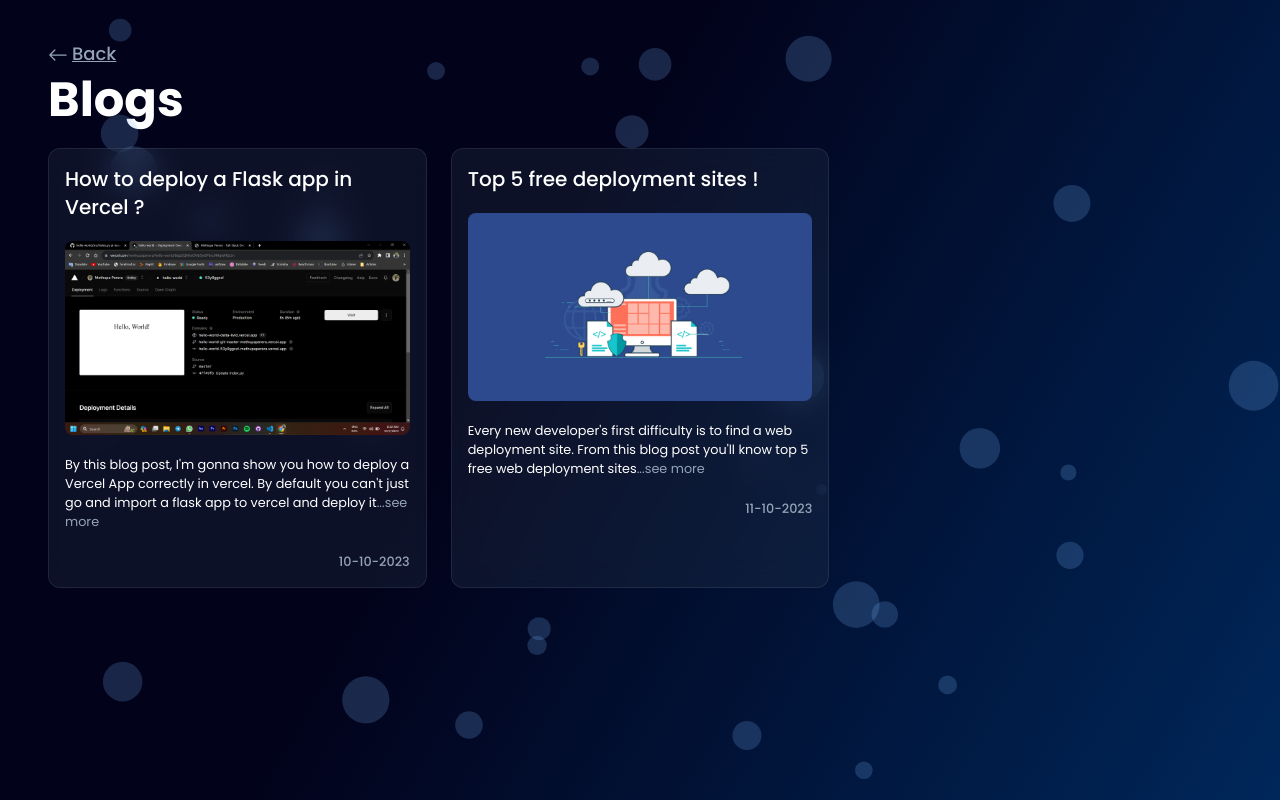
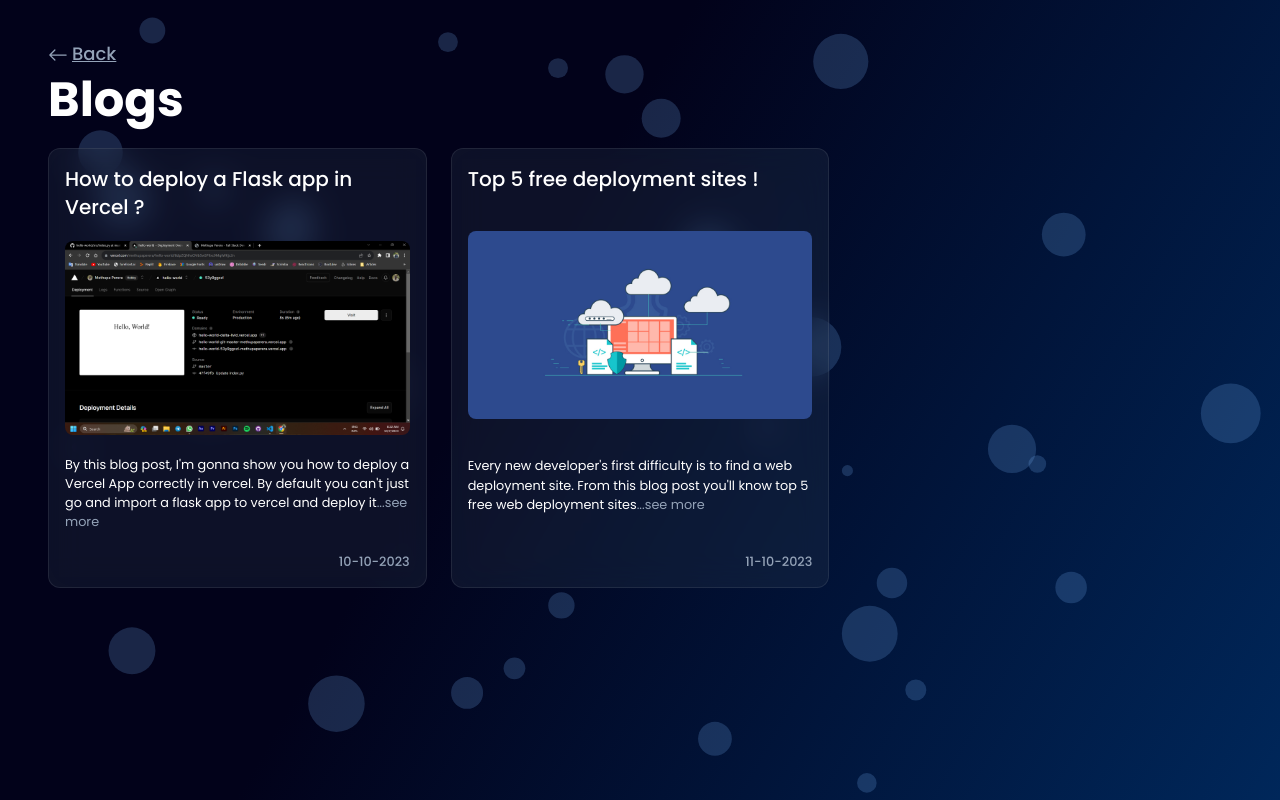
Before and after one commit to methupaPerera/my-portfolio, a React (Vite) app: page /all-blogs in a window 1280 px wide. Built offline with nearby package versions, Linux system fonts and the light colour scheme.

Commit message:
Minor changes.

```diff
--- a/src/components/Blog.jsx
+++ b/src/components/Blog.jsx
@@ -4,12 +4,15 @@
 
 const Blog = ({ id, heading, image, text, date, index }) => {
     return (
-        <Link to={`/all-blogs/${id}`} className="bg-slate-700 bg-opacity-25 backdrop-blur-lg rounded-xl border-[1.5px] border-[#ffffff15] z-40">
-            <motion.div
-                initial={{ opacity: 0, translateY: 150 }}
-                whileInView={{ opacity: 1, translateY: 0 }}
-                transition={{ duration: 0.4, delay: index / 10 }}
-                className="flex flex-col gap-5 p-4 rounded-xl text-[0.8rem] justify-center cursor-pointer"
+        <motion.div
+            initial={{ opacity: 0, translateY: 150 }}
+            whileInView={{ opacity: 1, translateY: 0 }}
+            transition={{ duration: 0.4, delay: index / 10 }}
+            className="p-4 text-[0.8rem] bg-slate-700 bg-opacity-25 backdrop-blur-lg rounded-xl border-[1.5px] border-[#ffffff15] z-40 cursor-pointer"
+        >
+            <Link
+                to={`/all-blogs/${id}`}
+                className="h-full flex flex-col justify-between gap-5 "
             >
                 <h3 className="text-xl font-medium">{heading}</h3>
                 <img src={image} className="w-full rounded-lg" />
@@ -20,8 +23,8 @@
                 <p className="font-lg font-medium text-slate-400 text-right">
                     {date}
                 </p>
-            </motion.div>
-        </Link>
+            </Link>
+        </motion.div>
     );
 };
 
--- a/src/components/Particle.jsx
+++ b/src/components/Particle.jsx
@@ -4,19 +4,13 @@
 
 const Particle = () => {
     const particlesInit = useCallback(async (engine) => {
-        console.log(engine);
         await loadSlim(engine);
-    }, []);
-
-    const particlesLoaded = useCallback(async (container) => {
-        await console.log(container);
     }, []);
 
     return (
         <Particles
             id="tsparticles"
             init={particlesInit}
-            loaded={particlesLoaded}
             options={{
                 fpsLimit: 120,
                 interactivity: {
@@ -59,7 +53,7 @@
                             default: "bounce",
                         },
                         random: false,
-                        speed: 0.5,
+                        speed: 0.3,
                         straight: false,
                     },
                     number: {
@@ -76,7 +70,7 @@
                         type: "circle",
                     },
                     size: {
-                        value: { min: 5, max: 25 },
+                        value: { min: 5, max: 30 },
                     },
                 },
                 detectRetina: true,
--- a/src/data/blogPosts/Webdeployment.jsx
+++ b/src/data/blogPosts/Webdeployment.jsx
@@ -1,7 +1,30 @@
-import React from "react";
+import { useEffect } from "react";
+import { motion } from "framer-motion";
 
 const Webdeployment = () => {
-    return <div>Web deplyment</div>;
+    useEffect(() => {
+        window.scrollTo(0, 0);
+    });
+
+    return (
+        <motion.div
+            initial={{ opacity: 0, translateY: 200 }}
+            whileInView={{ opacity: 1, translateY: 0 }}
+            transition={{ duration: 0.5 }}
+            className="flex flex-col gap-8"
+        >
+            <h1 className="text-3xl font-bold">
+                Top 5 free deployment sites !
+            </h1>
+            <div className="flex flex-col gap-4">
+                <p>
+                    Every new developer's first difficulty is to find a web
+                    deployment site. \ From this blog post you'll know top 5
+                    free web deployment sites.
+                </p>
+            </div>
+        </motion.div>
+    );
 };
 
 export default Webdeployment;
```
